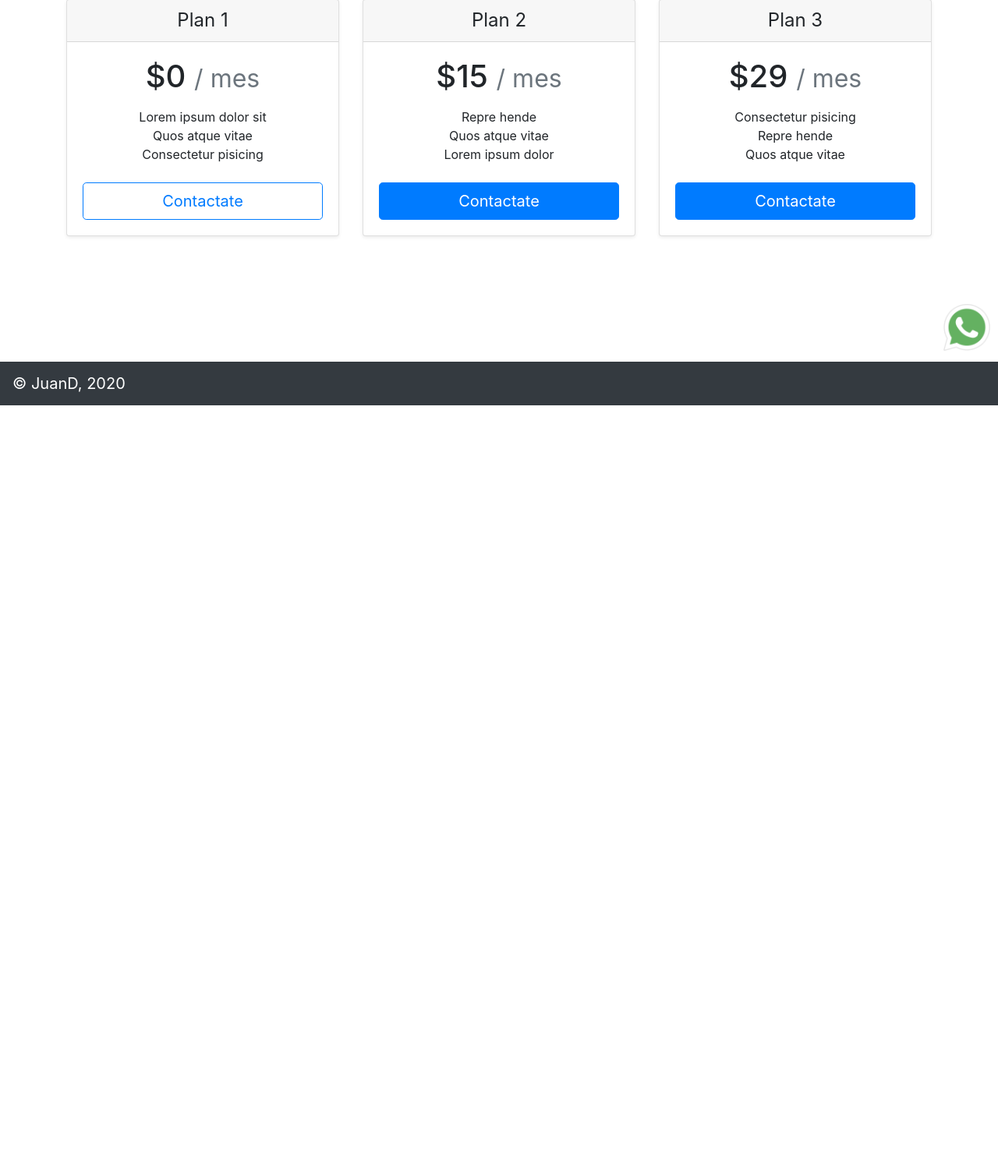
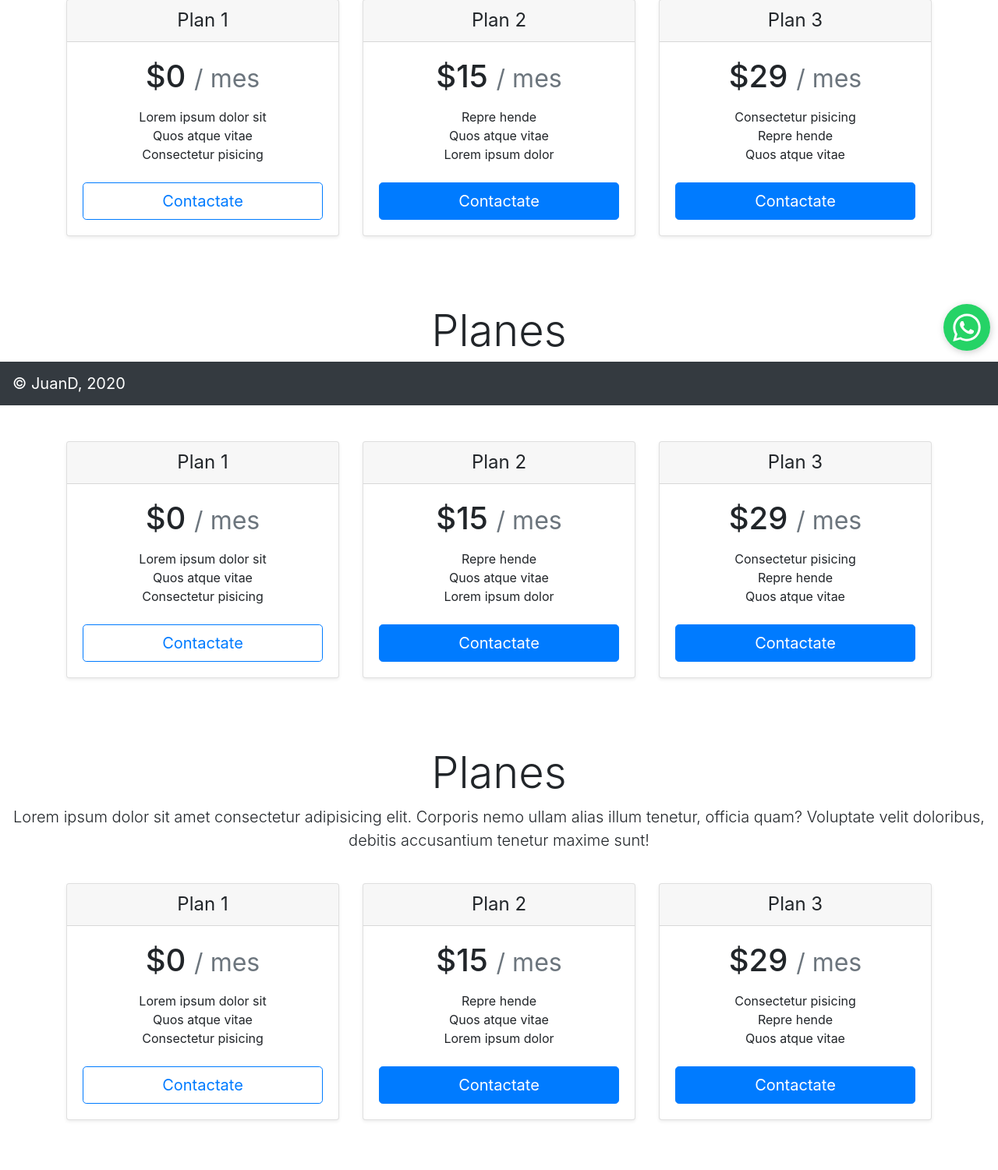
Before and after one commit to EntwistleOx/whatsapp-clicktochat, a PHP site: page / in a window 1280 px wide. Shown: the part 280-1781 px from the top of the page at 78% size. Before the commit the page ends 800 px from the top, so only its background shows below. Run offline with PHP 8.4, Linux system fonts and the light colour scheme.

Commit message:
whatsapp widget elements, styles and js

```diff
--- a/css/style.css
+++ b/css/style.css
@@ -1,4 +1,5 @@
-.appWhatsApp {
+/* Whatsapp open button */
+.whatsapp-btn-open {
   position: fixed;
   right: 10px;
   bottom: 70px;
@@ -7,7 +8,157 @@
   cursor: pointer;
 }
 
-.appWhatsApp img {
+.whatsapp-btn-open img {
   width: 100%;
   height: auto;
+  border-radius: 50%;
+  box-shadow: 1px 2px 8px rgba(60, 60, 60, 0.25);
 }
+
+/* Whatsapp popup - hidden by default */
+.whatsapp-popup {
+  border-radius: 5px;
+  display: none;
+  box-shadow: 1px 2px 8px rgba(60, 60, 60, 0.25);
+  position: fixed;
+  bottom: 140px;
+  right: 15px;
+  z-index: 999;
+}
+
+/* Whatsapp popup - header */
+.whatsapp-popup .whatsapp-popup-header {
+  box-shadow: 1px 2px 8px rgba(60, 60, 60, 0.25);
+  border-radius: 5px 5px 0 0;
+  background: #128c7e;
+  color: #fff;
+  height: 55px;
+  padding: 0 8px;
+  cursor: pointer;
+  display: flex;
+  justify-content: space-between;
+  align-items: center;
+  align-content: center;
+}
+
+.whatsapp-popup .whatsapp-popup-header div {
+  display: flex;
+  justify-content: space-between;
+  align-items: center;
+  align-content: center;
+}
+
+.whatsapp-popup .whatsapp-popup-header .whatsapp-popup-header-avatar {
+  width: 36px;
+  height: 36px;
+}
+
+.whatsapp-popup .whatsapp-popup-header .whatsapp-popup-header-avatar .avatar {
+  width: 100%;
+  border-radius: 50%;
+  background: #fff;
+}
+
+.whatsapp-popup .whatsapp-popup-header .whatsapp-popup-header-title {
+  font-size: 14px;
+  padding: 8px;
+}
+
+.whatsapp-popup .whatsapp-popup-header .whatsapp-popup-header-close {
+  width: 9px;
+}
+
+.whatsapp-popup .whatsapp-popup-header .whatsapp-popup-header-close:hover {
+  opacity: 0.7;
+}
+
+.whatsapp-popup .whatsapp-popup-header .whatsapp-popup-header-close img {
+  width: 100%;
+}
+
+/* Whatsapp popup - body */
+.whatsapp-popup .whatsapp-popup-body {
+  cursor: pointer;
+  background: #ece5dd;
+  height: 60px;
+  display: flex;
+  justify-content: flex-start;
+}
+
+.whatsapp-popup .whatsapp-popup-body span {
+  align-self: center;
+  background: #fff;
+  padding: 6px;
+  margin-left: 15px;
+  font-size: 13px;
+  border-radius: 0px 5px 5px 5px;
+  box-shadow: 1px 1px 1px rgba(0, 0, 0, 0.15);
+}
+
+.whatsapp-popup .whatsapp-popup-body span:before {
+  position: absolute;
+  content: '';
+  width: 0;
+  height: 0;
+  border-style: solid;
+  border-width: 0px 10px 10px 0;
+  border-color: transparent #fff transparent transparent;
+  top: 4.33rem;
+  left: 0.5rem;
+}
+
+/* Whatsapp popup - footer msg */
+.whatsapp-pop-footer {
+  cursor: pointer;
+  background: #ece5dd;
+  border-radius: 0 0 5px 5px;
+  display: flex;
+  /* justify-content: space-between; */
+  align-items: center;
+  align-content: center;
+  padding: 0 8px;
+}
+
+.whatsapp-pop-footer .msg {
+  flex: 4;
+  margin-right: 10px;
+}
+
+.whatsapp-pop-footer .msg textarea {
+  border-radius: 5px;
+  padding: 15px;
+  width: 100%;
+  font-size: 13px;
+  resize: none;
+  border: none;
+  overflow: auto;
+  outline: none;
+  box-shadow: 1px 1px 1px rgba(0, 0, 0, 0.15);
+}
+
+.whatsapp-pop-footer textarea:before {
+  position: absolute;
+  content: '';
+  width: 50px;
+  height: 50px;
+  border-style: solid;
+  border-width: 10px 10 10px 10px;
+  border-color: transparent #000 transparent transparent;
+  top: 4.65rem;
+  left: 0.5rem;
+}
+
+.whatsapp-pop-footer .circle {
+  flex: 1.1;
+  background: #128c7e;
+  border-radius: 50%;
+  /* width: 45px; */
+  height: 45px;
+  display: flex;
+  align-items: center;
+  justify-content: center;
+}
+
+.whatsapp-pop-footer .circle img {
+  width: 20px;
+}
--- a/index.html
+++ b/index.html
@@ -10,7 +10,7 @@
       integrity="sha384-Vkoo8x4CGsO3+Hhxv8T/Q5PaXtkKtu6ug5TOeNV6gBiFeWPGFN9MuhOf23Q9Ifjh"
       crossorigin="anonymous"
     />
-    <link rel="stylesheet" href="css/style.css">
+    <link rel="stylesheet" href="css/style.css" />
 
     <title>WhatsApp Test</title>
   </head>
@@ -64,7 +64,11 @@
     <!-- CONTENT -->
     <div class="px-3 py-3 pt-md-5 pb-md-4 mx-auto text-center">
       <h1 class="display-4">Planes</h1>
-        <p class="lead">Lorem ipsum dolor sit amet consectetur adipisicing elit. Corporis nemo ullam alias illum tenetur, officia quam? Voluptate velit doloribus, debitis accusantium tenetur maxime sunt!</p>
+      <p class="lead">
+        Lorem ipsum dolor sit amet consectetur adipisicing elit. Corporis nemo
+        ullam alias illum tenetur, officia quam? Voluptate velit doloribus,
+        debitis accusantium tenetur maxime sunt!
+      </p>
     </div>
     <div class="container">
       <div class="card-deck mb-3 text-center">
@@ -73,13 +77,20 @@
             <h4 class="my-0 font-weight-normal">Plan 1</h4>
           </div>
           <div class="card-body">
-              <h1 class="card-title pricing-card-title">$0 <small class="text-muted">/ mes</small></h1>
+            <h1 class="card-title pricing-card-title">
+              $0 <small class="text-muted">/ mes</small>
+            </h1>
             <ul class="list-unstyled mt-3 mb-4">
               <li>Lorem ipsum dolor sit</li>
               <li>Quos atque vitae</li>
               <li>Consectetur pisicing</li>
             </ul>
-              <button type="button" class="btn btn-lg btn-block btn-outline-primary">Contactate</button>
+            <button
+              type="button"
+              class="btn btn-lg btn-block btn-outline-primary"
+            >
+              Contactate
+            </button>
           </div>
         </div>
         <div class="card mb-4 shadow-sm">
@@ -87,13 +98,17 @@
             <h4 class="my-0 font-weight-normal">Plan 2</h4>
           </div>
           <div class="card-body">
-              <h1 class="card-title pricing-card-title">$15 <small class="text-muted">/ mes</small></h1>
+            <h1 class="card-title pricing-card-title">
+              $15 <small class="text-muted">/ mes</small>
+            </h1>
             <ul class="list-unstyled mt-3 mb-4">
               <li>Repre hende</li>
               <li>Quos atque vitae</li>
               <li>Lorem ipsum dolor</li>
             </ul>
-              <button type="button" class="btn btn-lg btn-block btn-primary">Contactate</button>
+            <button type="button" class="btn btn-lg btn-block btn-primary">
+              Contactate
+            </button>
           </div>
         </div>
         <div class="card mb-4 shadow-sm">
@@ -101,23 +116,202 @@
             <h4 class="my-0 font-weight-normal">Plan 3</h4>
           </div>
           <div class="card-body">
-              <h1 class="card-title pricing-card-title">$29 <small class="text-muted">/ mes</small></h1>
+            <h1 class="card-title pricing-card-title">
+              $29 <small class="text-muted">/ mes</small>
+            </h1>
             <ul class="list-unstyled mt-3 mb-4">
               <li>Consectetur pisicing</li>
               <li>Repre hende</li>
               <li>Quos atque vitae</li>
             </ul>
-              <button type="button" class="btn btn-lg btn-block btn-primary">Contactate</button>
+            <button type="button" class="btn btn-lg btn-block btn-primary">
+              Contactate
+            </button>
+          </div>
+        </div>
+      </div>
+    </div>
+    <div class="px-3 py-3 pt-md-5 pb-md-4 mx-auto text-center">
+      <h1 class="display-4">Planes</h1>
+      <p class="lead">
+        Lorem ipsum dolor sit amet consectetur adipisicing elit. Corporis nemo
+        ullam alias illum tenetur, officia quam? Voluptate velit doloribus,
+        debitis accusantium tenetur maxime sunt!
+      </p>
+    </div>
+    <div class="container">
+      <div class="card-deck mb-3 text-center">
+        <div class="card mb-4 shadow-sm">
+          <div class="card-header">
+            <h4 class="my-0 font-weight-normal">Plan 1</h4>
+          </div>
+          <div class="card-body">
+            <h1 class="card-title pricing-card-title">
+              $0 <small class="text-muted">/ mes</small>
+            </h1>
+            <ul class="list-unstyled mt-3 mb-4">
+              <li>Lorem ipsum dolor sit</li>
+              <li>Quos atque vitae</li>
+              <li>Consectetur pisicing</li>
+            </ul>
+            <button
+              type="button"
+              class="btn btn-lg btn-block btn-outline-primary"
+            >
+              Contactate
+            </button>
+          </div>
+        </div>
+        <div class="card mb-4 shadow-sm">
+          <div class="card-header">
+            <h4 class="my-0 font-weight-normal">Plan 2</h4>
+          </div>
+          <div class="card-body">
+            <h1 class="card-title pricing-card-title">
+              $15 <small class="text-muted">/ mes</small>
+            </h1>
+            <ul class="list-unstyled mt-3 mb-4">
+              <li>Repre hende</li>
+              <li>Quos atque vitae</li>
+              <li>Lorem ipsum dolor</li>
+            </ul>
+            <button type="button" class="btn btn-lg btn-block btn-primary">
+              Contactate
+            </button>
+          </div>
+        </div>
+        <div class="card mb-4 shadow-sm">
+          <div class="card-header">
+            <h4 class="my-0 font-weight-normal">Plan 3</h4>
+          </div>
+          <div class="card-body">
+            <h1 class="card-title pricing-card-title">
+              $29 <small class="text-muted">/ mes</small>
+            </h1>
+            <ul class="list-unstyled mt-3 mb-4">
+              <li>Consectetur pisicing</li>
+              <li>Repre hende</li>
+              <li>Quos atque vitae</li>
+            </ul>
+            <button type="button" class="btn btn-lg btn-block btn-primary">
+              Contactate
+            </button>
+          </div>
+        </div>
+      </div>
+    </div>
+    <div class="px-3 py-3 pt-md-5 pb-md-4 mx-auto text-center">
+      <h1 class="display-4">Planes</h1>
+      <p class="lead">
+        Lorem ipsum dolor sit amet consectetur adipisicing elit. Corporis nemo
+        ullam alias illum tenetur, officia quam? Voluptate velit doloribus,
+        debitis accusantium tenetur maxime sunt!
+      </p>
+    </div>
+    <div class="container">
+      <div class="card-deck mb-3 text-center">
+        <div class="card mb-4 shadow-sm">
+          <div class="card-header">
+            <h4 class="my-0 font-weight-normal">Plan 1</h4>
+          </div>
+          <div class="card-body">
+            <h1 class="card-title pricing-card-title">
+              $0 <small class="text-muted">/ mes</small>
+            </h1>
+            <ul class="list-unstyled mt-3 mb-4">
+              <li>Lorem ipsum dolor sit</li>
+              <li>Quos atque vitae</li>
+              <li>Consectetur pisicing</li>
+            </ul>
+            <button
+              type="button"
+              class="btn btn-lg btn-block btn-outline-primary"
+            >
+              Contactate
+            </button>
+          </div>
+        </div>
+        <div class="card mb-4 shadow-sm">
+          <div class="card-header">
+            <h4 class="my-0 font-weight-normal">Plan 2</h4>
+          </div>
+          <div class="card-body">
+            <h1 class="card-title pricing-card-title">
+              $15 <small class="text-muted">/ mes</small>
+            </h1>
+            <ul class="list-unstyled mt-3 mb-4">
+              <li>Repre hende</li>
+              <li>Quos atque vitae</li>
+              <li>Lorem ipsum dolor</li>
+            </ul>
+            <button type="button" class="btn btn-lg btn-block btn-primary">
+              Contactate
+            </button>
+          </div>
+        </div>
+        <div class="card mb-4 shadow-sm">
+          <div class="card-header">
+            <h4 class="my-0 font-weight-normal">Plan 3</h4>
+          </div>
+          <div class="card-body">
+            <h1 class="card-title pricing-card-title">
+              $29 <small class="text-muted">/ mes</small>
+            </h1>
+            <ul class="list-unstyled mt-3 mb-4">
+              <li>Consectetur pisicing</li>
+              <li>Repre hende</li>
+              <li>Quos atque vitae</li>
+            </ul>
+            <button type="button" class="btn btn-lg btn-block btn-primary">
+              Contactate
+            </button>
+          </div>
         </div>
       </div>
     </div>
 
-            <a
-            class="appWhatsApp"
-            onclick="openWhatsApp()"
-            >
-              <img src="img/whatsapp.png">
+    <!-- WHATSAPP -->
+    <div id="whatsapp-clicktochat">
+      <div class="whatsapp-popup" id="whatsapp-popup">
+        <div class="whatsapp-popup-header">
+          <div>
+            <div class="whatsapp-popup-header-avatar">
+              <img src="img/avatar.svg" alt="avatar" class="avatar" />
+            </div>
+            <div class="whatsapp-popup-header-title">
+              <span>
+                Escribenos por Whatsapp!
+              </span>
+            </div>
+          </div>
+          <div class="whatsapp-popup-header-close">
+            <img
+              src="img/close-light.svg"
+              alt="close"
+              onclick="closeWhatsapp()"
+            />
+          </div>
+        </div>
+        <div class="whatsapp-popup-body">
+          <span>Hola como te puedo ayudar?</span>
+        </div>
+        <div class="whatsapp-pop-footer">
+          <div class="msg">
+            <textarea name="msg" rows="1"></textarea>
+          </div>
+          <div class="circle">
+            <img src="img/send-light.svg" onclick="sendWhatsapp()" alt="send" />
+          </div>
+        </div>
+      </div>
+      <a class="whatsapp-btn-open" onclick="openWhatsapp()">
+        <!-- <img src="img/whatsapp.png" /> -->
+        <img src="img/whatsapp.svg" />
       </a>
+    </div>
+
+    <br />
+
     <!-- FOOTER -->
     <nav class="navbar fixed-bottom navbar-expand-md navbar-dark bg-dark">
       <a class="navbar-brand" href="#">&copy; JuanD, 2020</a>
--- a/js/main.js
+++ b/js/main.js
@@ -1,3 +1,11 @@
+function openWhatsapp() {
+  document.getElementById('whatsapp-popup').style.display = 'block';
+}
+
+function closeWhatsapp() {
+  document.getElementById('whatsapp-popup').style.display = 'none';
+}
+
 function isMobile() {
   try {
     if (
@@ -14,7 +22,7 @@ function isMobile() {
   }
 }
 
-function openWhatsApp() {
+function sendWhatsapp() {
   if (isMobile()) {
     window.open(
       'whatsapp://send/?phone=56963472861&text=Hola!%20me%20ayudan?&source&data'
@@ -26,3 +34,15 @@ function openWhatsApp() {
     );
   }
 }
+
+// $('#myDiv').floatingWhatsApp({
+//   phone: '5491133359850',
+//   popupMessage: 'Hello, how can we help you?',
+//   message: "I'd like to order a pizza",
+//   showPopup: true,
+//   showOnIE: false,
+//   headerTitle: 'Welcome!',
+//   headerColor: 'crimson',
+//   backgroundColor: 'crimson',
+//   buttonImage: '<img src="burger.svg" />'
+// });
```
Also changed, not shown: img/avatar.svg (added), img/close-light.svg (added), img/close.svg (added), img/send-light.svg (added), img/send.svg (added), img/whatsapp-background.jpg (added), img/whatsapp.svg (added). Lines whose indentation alone changed are shown as unchanged.
